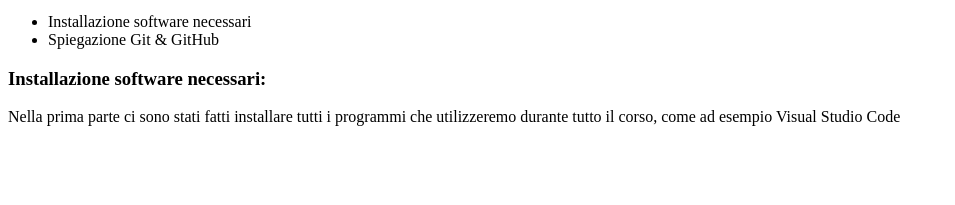
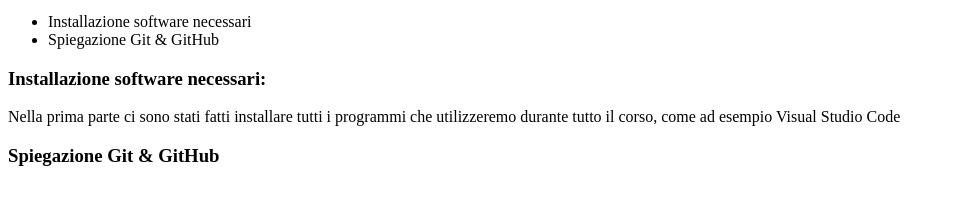
Before and after one commit to giuliogallo94/htmlcss-hello, a plain HTML site: page index.html in a window 1280 px wide. Shown: the part 101-306 px from the top of the page, without its empty margins (0-955 px from the left). Drawn offline with Linux system fonts and the light colour scheme.

Commit message:
add: 2nd h3 in body

```diff
--- a/index.html
+++ b/index.html
@@ -17,5 +17,6 @@
       <h3>Installazione software necessari:</h3>
         <p>Nella prima parte ci sono stati fatti installare tutti i programmi che utilizzeremo durante tutto il corso, come ad esempio Visual Studio Code</p>
 
+      <h3>Spiegazione Git & GitHub</h3>
 </body>
 </html>
```
